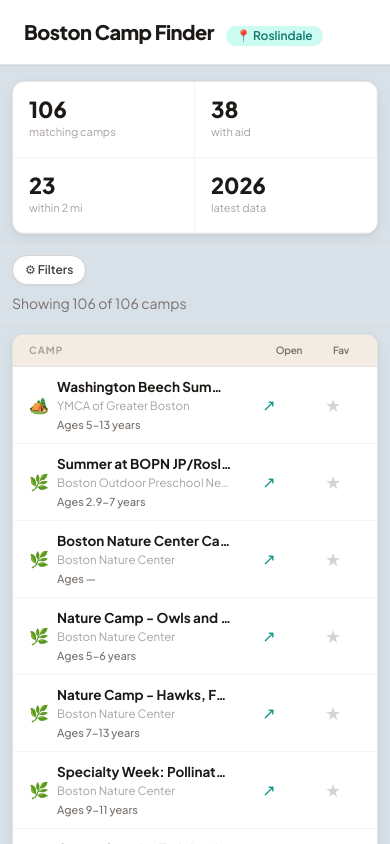
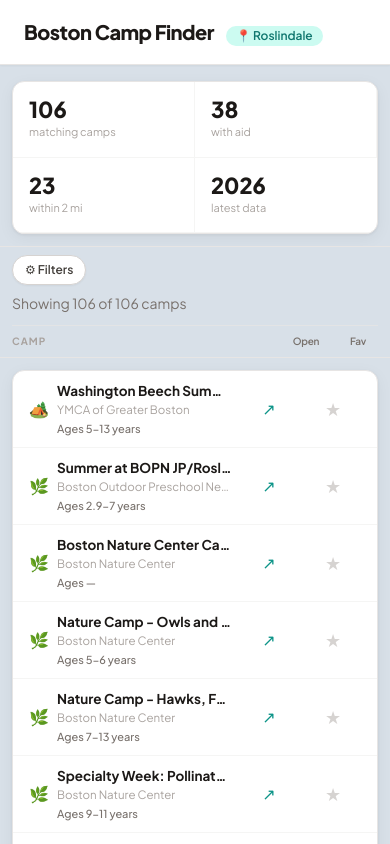
Before and after one commit to Timothyryanhall/boston-camp-finder, a React (Vite) app: page / in a window 390 px wide. Shown: the top 844 px of the page. Built offline with nearby package versions, Linux system fonts and the light colour scheme.

Commit message:
fix: move mobile column header into sticky stack

```diff
--- a/src/features/finder/components/CampList.tsx
+++ b/src/features/finder/components/CampList.tsx
@@ -28,23 +28,8 @@
       className="[overflow:clip] rounded-xl border border-stone-200 bg-white"
       style={{ boxShadow: '0 1px 3px rgba(28,25,23,0.06), 0 4px 16px rgba(28,25,23,0.05)' }}
     >
-      {/* Sticky column header */}
-      <div className="sticky top-[118px] z-10 border-b-[1.5px] border-stone-200 bg-sand-100 px-4 py-2 lg:top-[61px]">
-        <div className="flex items-center justify-between sm:hidden">
-          <div className="text-left text-[10px] font-bold uppercase tracking-widest text-stone-400">
-            Camp
-          </div>
-          <div className="flex items-center gap-3">
-            <div className="w-10 text-center text-[10px] font-semibold tracking-tight text-stone-500">
-              Open
-            </div>
-            <div className="w-10 text-center text-[10px] font-semibold tracking-tight text-stone-500">
-              Fav
-            </div>
-          </div>
-        </div>
-
-        <div className="hidden grid-cols-[1fr_90px_100px_80px_32px_48px] gap-3 sm:grid">
+      {/* Sticky desktop column header */}
+      <div className="hidden border-b-[1.5px] border-stone-200 bg-sand-100 px-4 py-2 sm:sticky sm:top-[61px] sm:z-10 sm:grid sm:grid-cols-[1fr_90px_100px_80px_32px_48px] sm:gap-3">
           <div className="text-left text-[10px] font-bold uppercase tracking-widest text-stone-400">
             Camp
           </div>
@@ -63,7 +48,6 @@
           <div className="text-center text-[10px] font-bold uppercase tracking-widest text-stone-400">
             Save
           </div>
-        </div>
       </div>
 
       {camps.map((camp) => (
--- a/src/features/finder/components/FinderLayout.tsx
+++ b/src/features/finder/components/FinderLayout.tsx
@@ -138,6 +138,19 @@
                 <div className="mt-2 text-sm text-stone-500">
                   {`Showing ${finder.visibleCamps.length} of ${finder.camps.length} camps`}
                 </div>
+                <div className="mt-3 flex items-center justify-between border-t border-stone-200/70 pt-2">
+                  <div className="text-left text-[10px] font-bold uppercase tracking-widest text-stone-400">
+                    Camp
+                  </div>
+                  <div className="flex items-center gap-3">
+                    <div className="w-10 text-center text-[10px] font-semibold tracking-tight text-stone-500">
+                      Open
+                    </div>
+                    <div className="w-10 text-center text-[10px] font-semibold tracking-tight text-stone-500">
+                      Fav
+                    </div>
+                  </div>
+                </div>
               </div>
 
               <div className="hidden items-start justify-between gap-4 text-sm text-stone-500 lg:flex">
```
Also changed, not shown: 2 other files (tests, documents, lock files or other folders).
